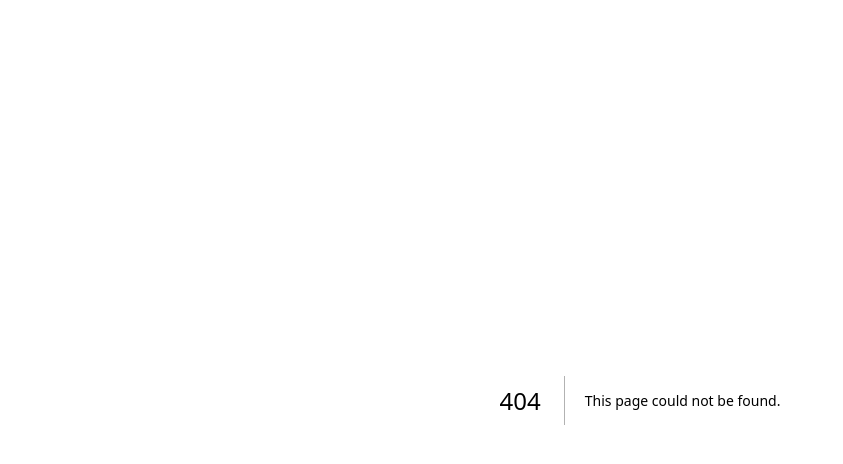
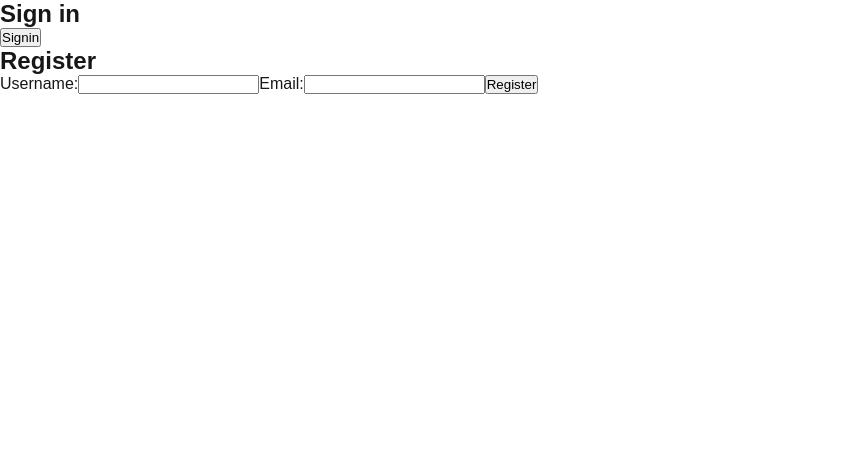
Before and after one commit to MadlyMoe/mlbbdraftbuddy, a Next.js app: page /signin in a window 1280 px wide. Before the commit this address had no page. Shown: the top 464 px of the page, without its empty margins (0-843 px from the left). Built offline with nearby package versions, Linux system fonts and the light colour scheme.

Commit message:
Add Auth.js

```diff
--- /dev/null
+++ b/app/api/auth/[...nextauth]/route.ts
@@ -0,0 +1,3 @@
+import { handlers } from "@/auth";
+
+export const { GET, POST } = handlers;
--- /dev/null
+++ b/app/signin/page.tsx
@@ -0,0 +1,35 @@
+import React from "react";
+import { signIn } from "@/auth";
+import { register } from "@/lib/user";
+
+const page = () => {
+  return (
+    <div>
+      <h2>Sign in</h2>
+       <form
+        action={async () => {
+          "use server"
+          await signIn()
+        }}
+        >
+          <button type="submit">Signin</button>
+        </form>
+      <h2>Register</h2>
+      <form action={register}>
+        <label>
+          Username:
+          <input name="username" type="text" required />
+        </label>
+        <label>
+          Email:
+          <input name="email" type="email" required />
+        </label>
+
+        <button type="submit">Register</button>
+
+      </form>
+    </div>
+  );
+}
+
+export default page;
--- /dev/null
+++ b/auth.ts
@@ -0,0 +1,16 @@
+import NextAuth from "next-auth";
+import EmailProvider from "next-auth/providers/email";
+import { PrismaAdapter } from "@auth/prisma-adapter";
+import { PrismaClient } from "./generated/prisma";
+
+const prisma = new PrismaClient();
+
+export const { handlers, signIn, signOut, auth } = NextAuth({
+  adapter: PrismaAdapter(prisma),
+  providers: [
+    EmailProvider({
+      server: process.env.EMAIL_SERVER,
+      from: process.env.EMAIL_FROM,
+    }),
+  ],
+});
--- /dev/null
+++ b/lib/user.ts
@@ -0,0 +1,10 @@
+'use server';
+
+const register = async (formData: FormData) => {
+  const username = formData.get('username') as string;
+  console.log(username);
+};
+
+// Open Prisma and create User + Account?
+
+export { register };
```
Also changed, not shown: 2 other files (tests, documents, lock files or other folders).
